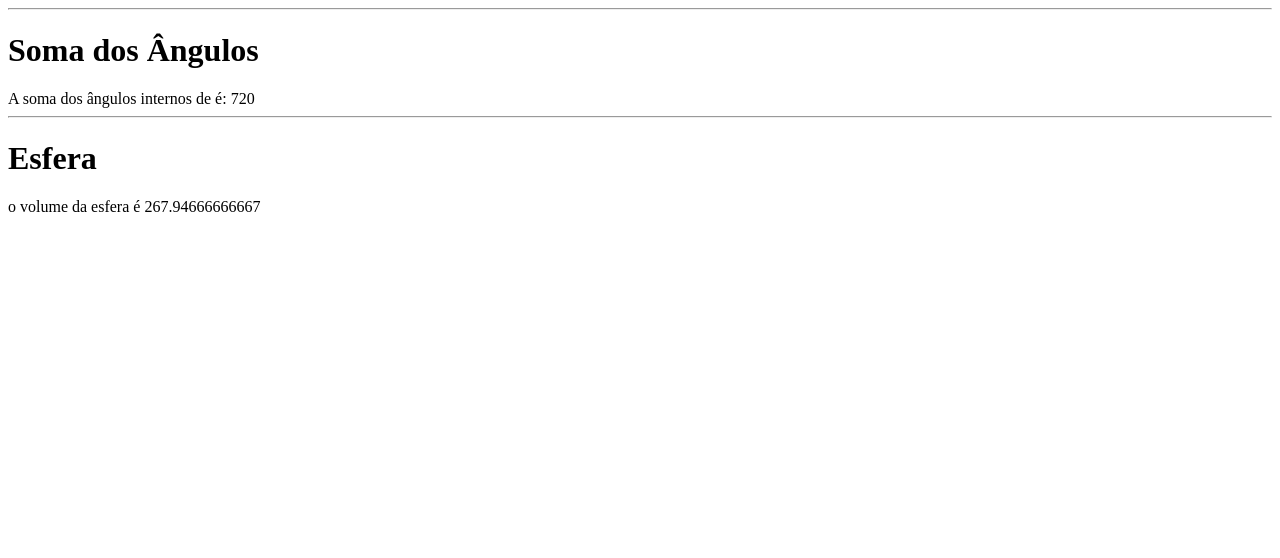
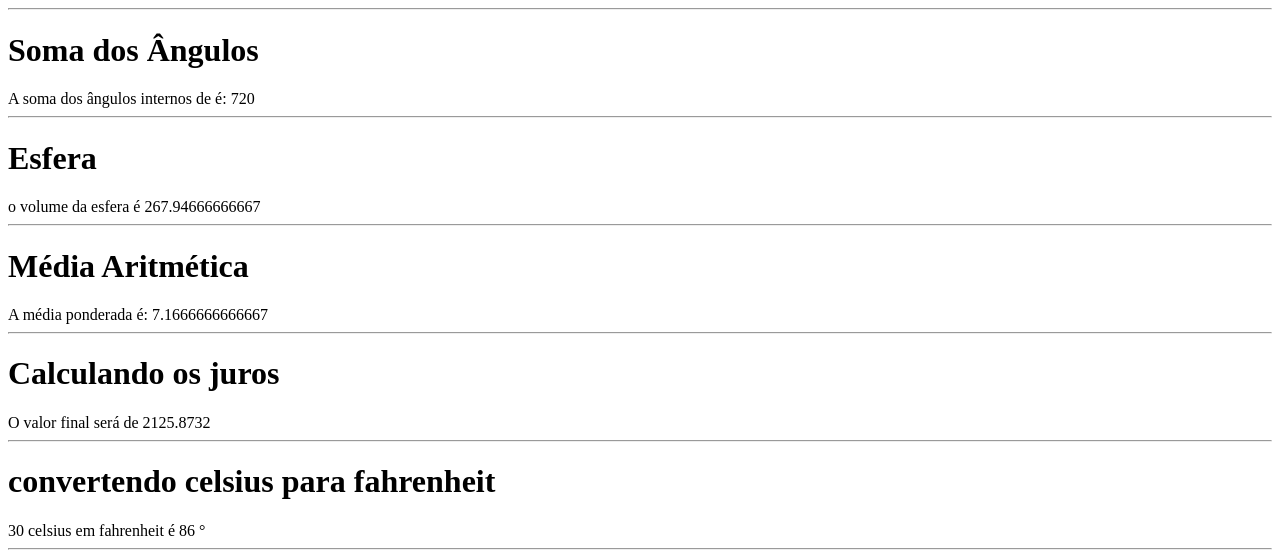
Before and after one commit to Israel2206/estudos-de-php, a PHP site: page /primeira-atividade.php in a window 1280 px wide. Shown: the part 642-1200 px from the top of the page. Before the commit the page ends 854 px from the top, so only its background shows below. Run offline with PHP 8.4, Linux system fonts and the light colour scheme.

Commit message:
fazendo até a atividade 09

```diff
--- a/lp2/primeira-atividade.php
+++ b/lp2/primeira-atividade.php
@@ -74,6 +74,41 @@
     echo"<h1>Esfera</h1>";
     $volume_da_esfera = (4/3)* $pi * ($r**3);
     echo"o volume da esfera é $volume_da_esfera";
+    echo"<hr>";
+
+    //7° Média Aritmética
+    echo"<h1>Média Aritmética</h1>";
+    $n1 = 7;
+    $n2 = 8;
+    $n3 = 5;
+
+    $p1 = 2;
+    $p2 = 3;
+    $p3 = 1;
+
+    $aritmetrica = (($n1*$p1) + ($n2*$p2) + ($n3*$p3))/($p1 + $p2 + $p3);
+
+    echo"A média ponderada é: $aritmetrica";
+    echo"<hr>";
+
+    //8° Valor futuro
+    echo"<h1>Calculando os juros</h1>";
+    $capital = 1200;
+    $juros = 0.10;
+    $periodo = 6;
+
+    $valor_final = $capital * ((1 + $juros)**$periodo);
+
+    echo"O valor final será de $valor_final";
+    echo"<hr>";
+
+    //9° Temperatura de celsius
+    echo"<h1>convertendo celsius para fahrenheit</h1>";
+    $celsiu = 30;
+    $fahrenheit = (9/5)*$celsiu+32;
+
+    echo"$celsiu celsius em fahrenheit é $fahrenheit °";
+    echo"<hr>";
 
     ?>
 </body>
```
